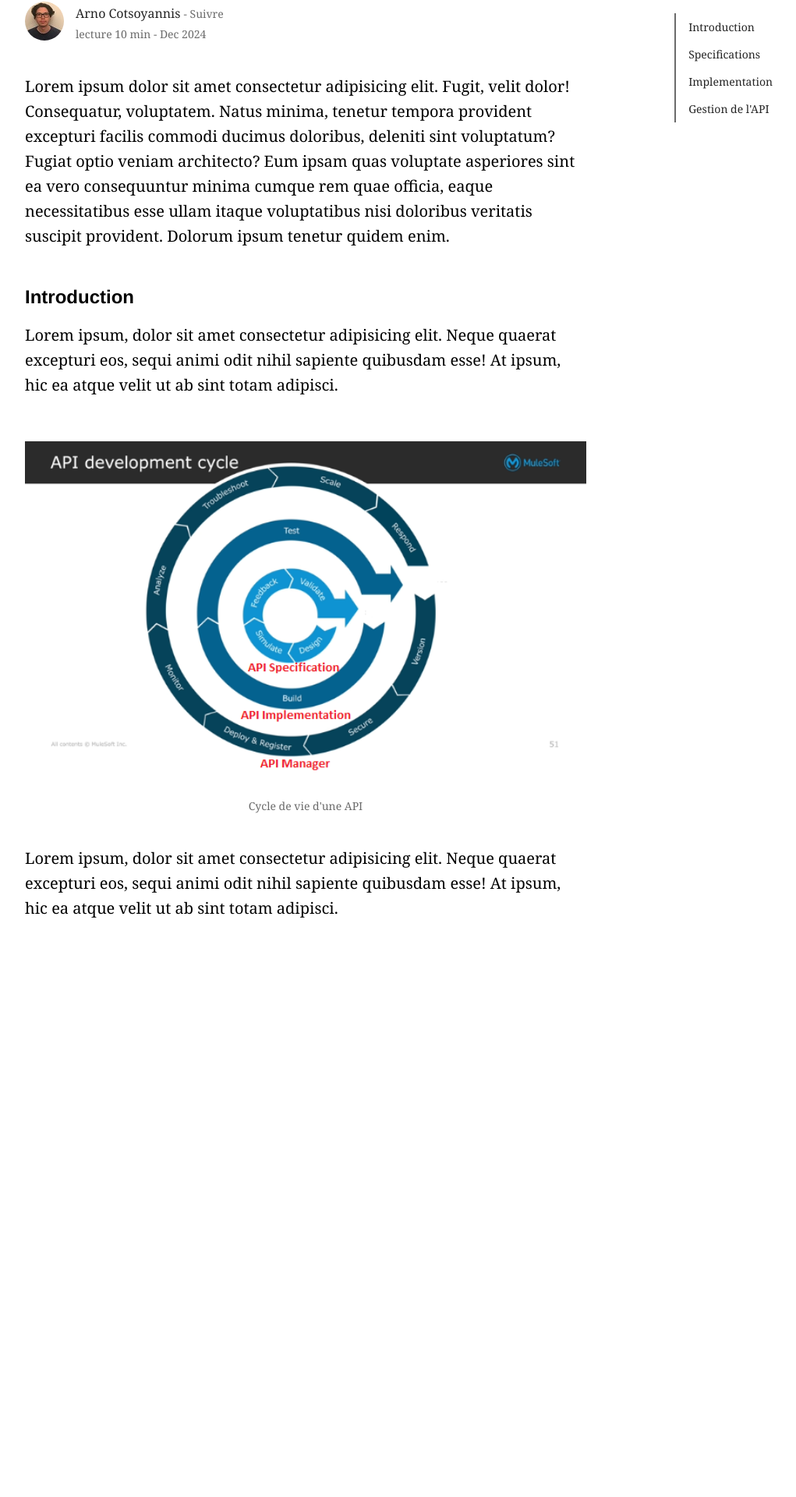
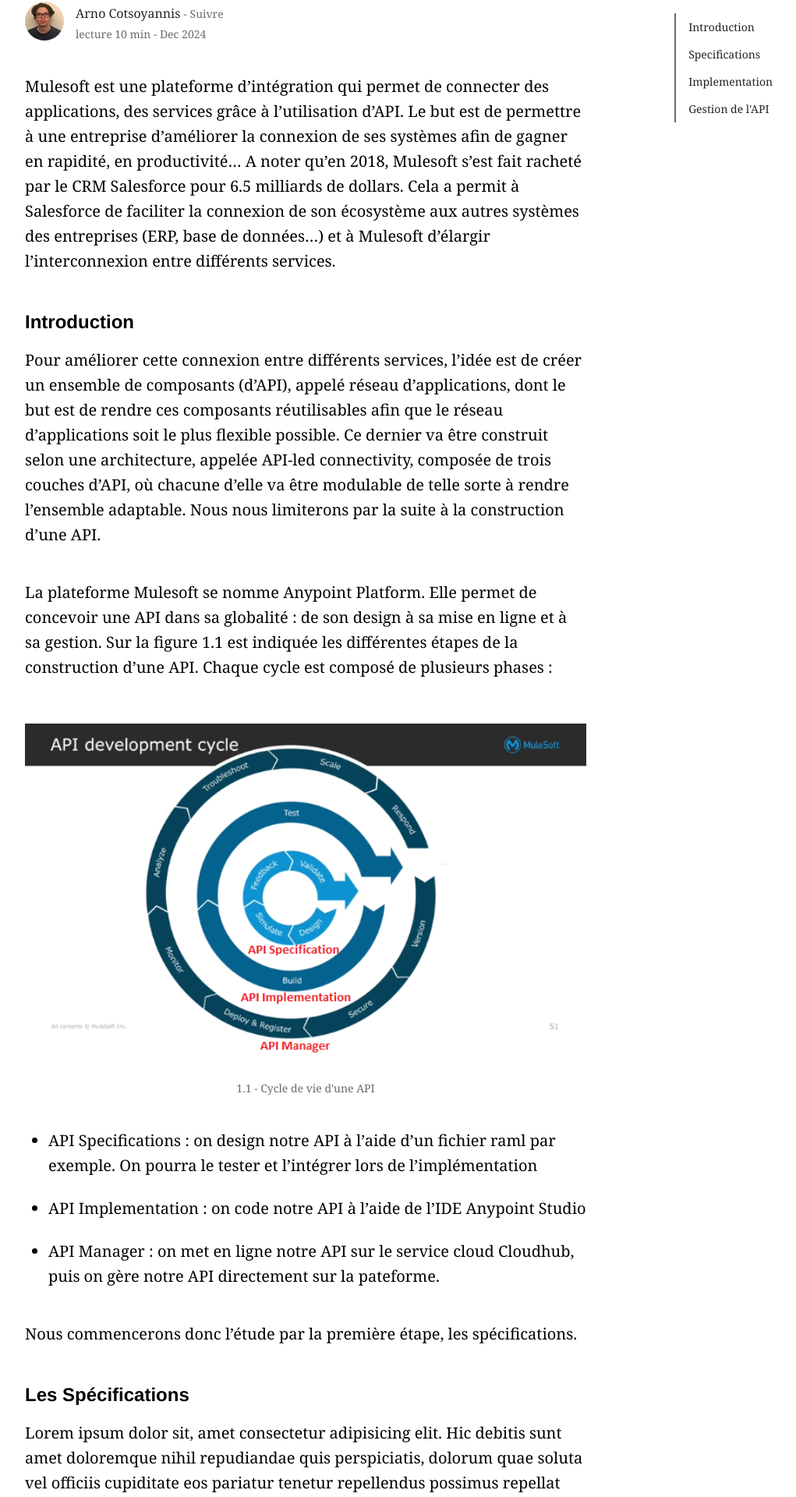
Before and after one commit to AvirKarakitsos/REACT_mulesoft, a React (Vite) app: page / in a window 1280 px wide. Shown: the part 125-2045 px from the top of the page at 78% size, without its empty margins (248-1269 px from the left). Before the commit the page ends 1306 px from the top, so only its background shows below. Built offline with nearby package versions, Linux system fonts and the light colour scheme.

Commit message:
feat: introduction content

```diff
--- a/src/App.css
+++ b/src/App.css
@@ -24,6 +24,16 @@
 
 .content {
   margin-top: 42px;
+  line-height: 32px;
+}
+
+.first-item {
+  margin: 42px 0 0 30px;
+  line-height: 32px;
+}
+
+.item {
+  margin: 23px 0 0 30px;
   line-height: 32px;
 }
 
--- a/src/App.tsx
+++ b/src/App.tsx
@@ -28,18 +28,26 @@
 
       {windowWidth > 1080 ? <Summary/> : null}
 
-      <p className='content'>Lorem ipsum dolor sit amet consectetur adipisicing elit. Fugit, velit dolor! Consequatur, voluptatem. Natus minima, tenetur tempora provident excepturi facilis commodi ducimus doloribus, deleniti sint voluptatum? Fugiat optio veniam architecto?
-      Eum ipsam quas voluptate asperiores sint ea vero consequuntur minima cumque rem quae officia, eaque necessitatibus esse ullam itaque voluptatibus nisi doloribus veritatis suscipit provident. Dolorum ipsum tenetur quidem enim.</p>
+      <p className='content'>Mulesoft est une plateforme d’intégration qui permet de connecter des applications, des services grâce à l’utilisation d’API. Le but est de permettre à une entreprise d’améliorer la connexion de ses systèmes afin de gagner en rapidité, en productivité… A noter qu’en 2018, Mulesoft s’est fait racheté par le CRM Salesforce pour 6.5 milliards de dollars. Cela a permit à Salesforce de faciliter la connexion de son écosystème aux autres systèmes des entreprises (ERP, base de données…) et à Mulesoft d’élargir l’interconnexion entre différents services.</p>
 
       <h2 className='subtitle' id='intro'>Introduction</h2>
-      <p className='first-content'>Lorem ipsum, dolor sit amet consectetur adipisicing elit. Neque quaerat excepturi eos, sequi animi odit nihil sapiente quibusdam esse! At ipsum, hic ea atque velit ut ab sint totam adipisci.</p>
+      <p className='first-content'>Pour améliorer cette connexion entre différents services, l’idée est de créer un ensemble de composants (d’API), appelé réseau d’applications, dont le but est de rendre ces composants réutilisables afin que le réseau d’applications soit le plus flexible possible. Ce dernier va être construit selon une architecture, appelée API-led connectivity, composée de trois couches d’API, où chacune d’elle va être modulable de telle sorte à rendre l’ensemble adaptable. Nous nous limiterons par la suite à la construction d’une API. </p>
+      <p className='content'>La plateforme Mulesoft se nomme Anypoint Platform. Elle permet de concevoir une API dans sa globalité : de son design à sa mise en ligne et à sa gestion. Sur la figure 1.1 est indiquée les différentes étapes de la construction d’une API. Chaque cycle est composé de plusieurs phases :</p>
       <figure className='image-content'>
         <picture>
           <img className='image' src={cycle} alt="cycle de vie d'une API"/>
         </picture>
-        <figcaption className='image-title'>Cycle de vie d'une API</figcaption>
+        <figcaption className='image-title'>1.1 - Cycle de vie d'une API</figcaption>
       </figure>
-      <p className='content'>Lorem ipsum, dolor sit amet consectetur adipisicing elit. Neque quaerat excepturi eos, sequi animi odit nihil sapiente quibusdam esse! At ipsum, hic ea atque velit ut ab sint totam adipisci.</p>
+      <ul>
+        <li className='first-item'>API Specifications : on design notre API à l’aide d’un fichier raml par exemple. On pourra le tester et l’intégrer lors de l’implémentation </li>
+        <li className='item'>API Implementation : on code notre API à l’aide de l’IDE Anypoint Studio</li>
+        <li className='item'>API Manager : on met en ligne notre API sur le service cloud Cloudhub, puis on gère notre API directement sur la pateforme.</li>
+      </ul>
+      <p className='content'>Nous commencerons donc l’étude par la première étape, les spécifications.</p>
+
+      <h2 className='subtitle' id='spec'>Les Spécifications</h2>
+      <p className='first-content'>Lorem ipsum dolor sit, amet consectetur adipisicing elit. Hic debitis sunt amet doloremque nihil repudiandae quis perspiciatis, dolorum quae soluta vel officiis cupiditate eos pariatur tenetur repellendus possimus repellat similique?</p>
     </div>
   )
 }
```
